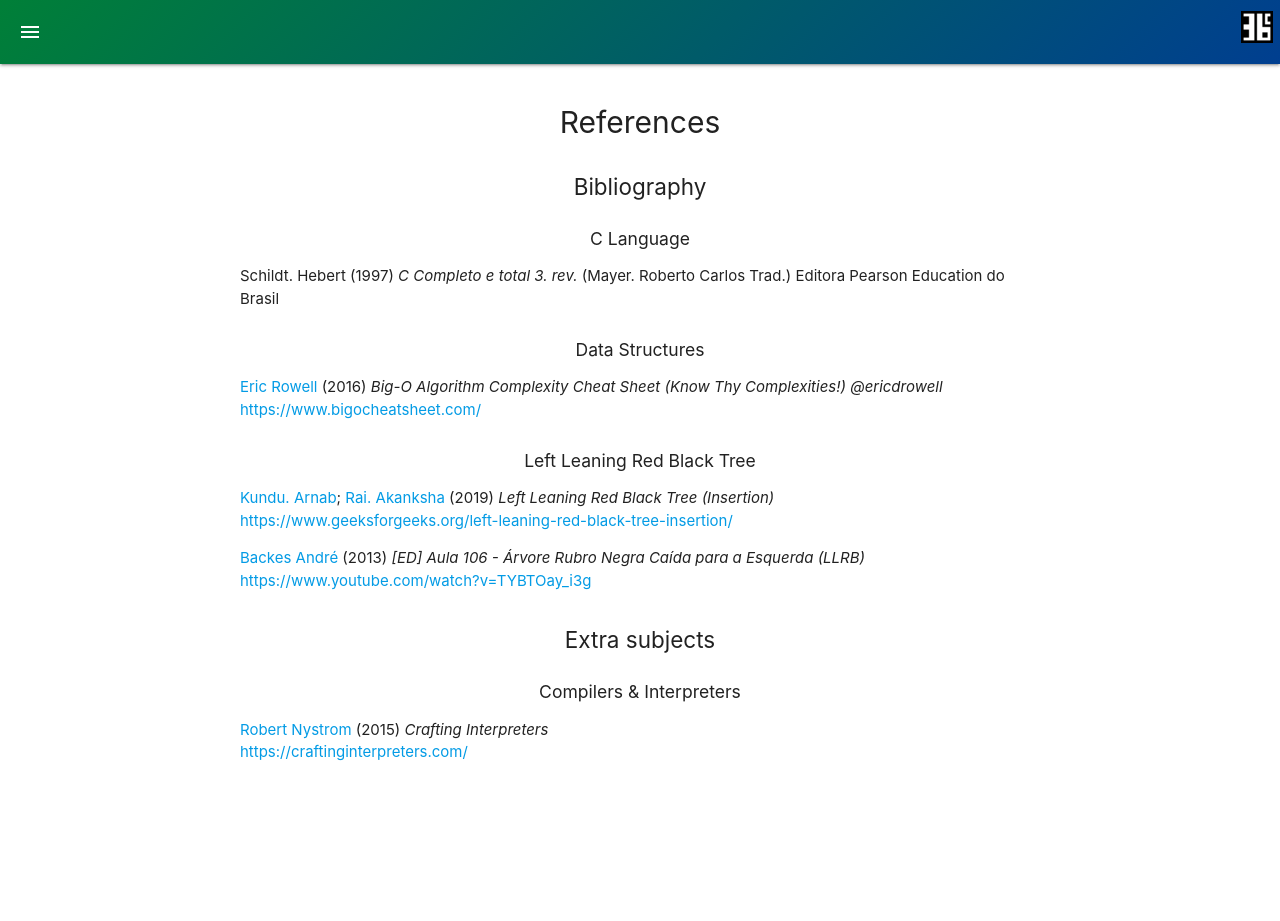
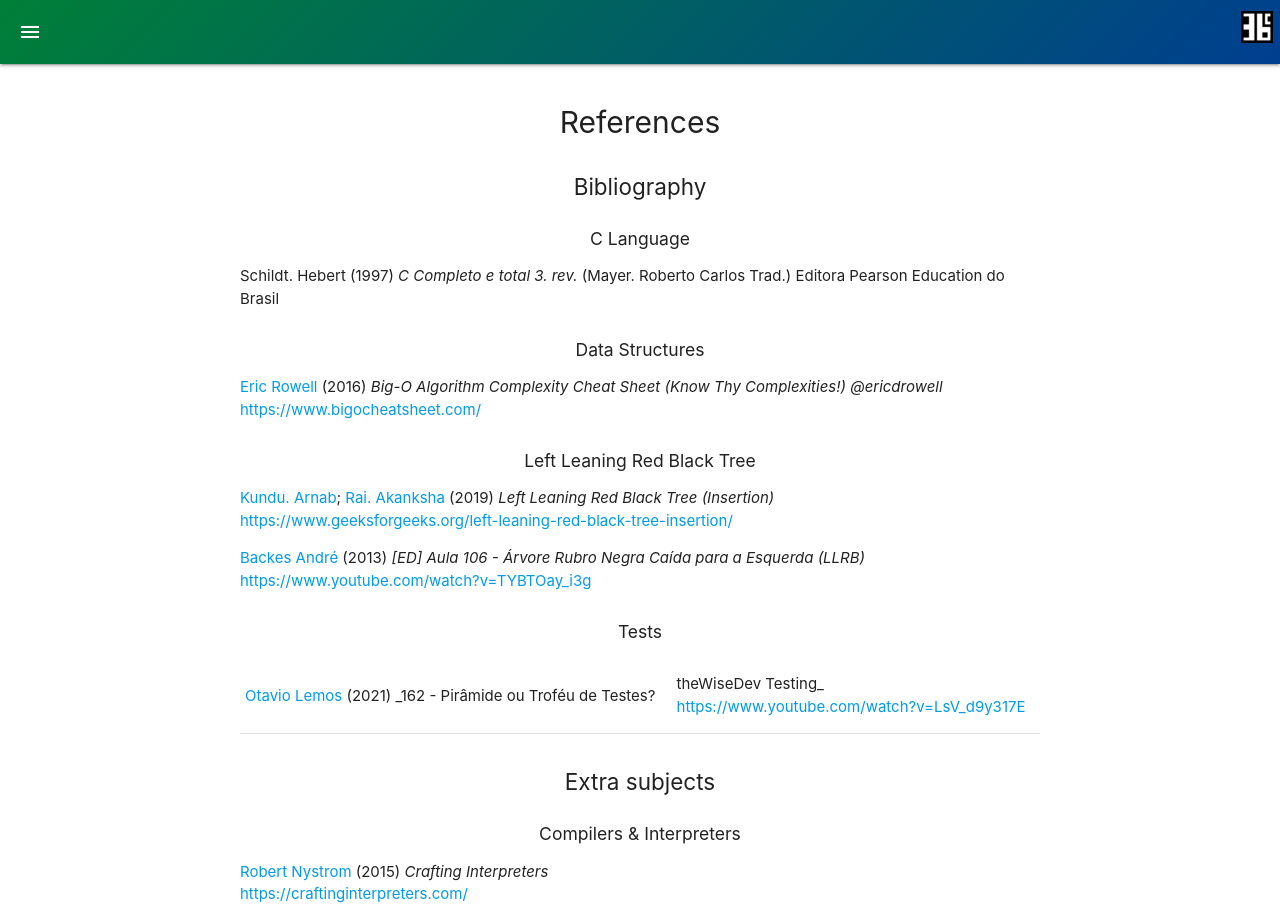
Before and after one commit to RodrigoDornelles/3bc-lang, a Jekyll site: the page built from docs/references.md, in a window 1280 px wide. Built offline with Jekyll 4.4.1, drawn with Linux system fonts in a browser that asks for light colours; emoji names are drawn with the system emoji font; our own code applies the rules of GitHub Pages for plain Markdown files; a style sheet for code colours, icons or effects is not loaded; before the commit the page ends 900 px from its top, so only the background shows below that.

Commit message:
Update references.md

```diff
--- a/docs/references.md
+++ b/docs/references.md
@@ -16,6 +16,10 @@ References
 
 * [Backes André](https://programacaodescomplicada.wordpress.com/) (2013) _[ED] Aula 106 - Árvore Rubro Negra Caída para a Esquerda (LLRB)_<br/><https://www.youtube.com/watch?v=TYBTOay_i3g>
 
+### Tests ###
+
+* [Otavio Lemos](https://otaviolemos.github.io/) (2021) _162 - Pirâmide ou Troféu de Testes? | theWiseDev Testing_<br/><https://www.youtube.com/watch?v=LsV_d9y317E>
+
 ## Extra subjects ##
 
 ### Compilers & Interpreters ###
```
